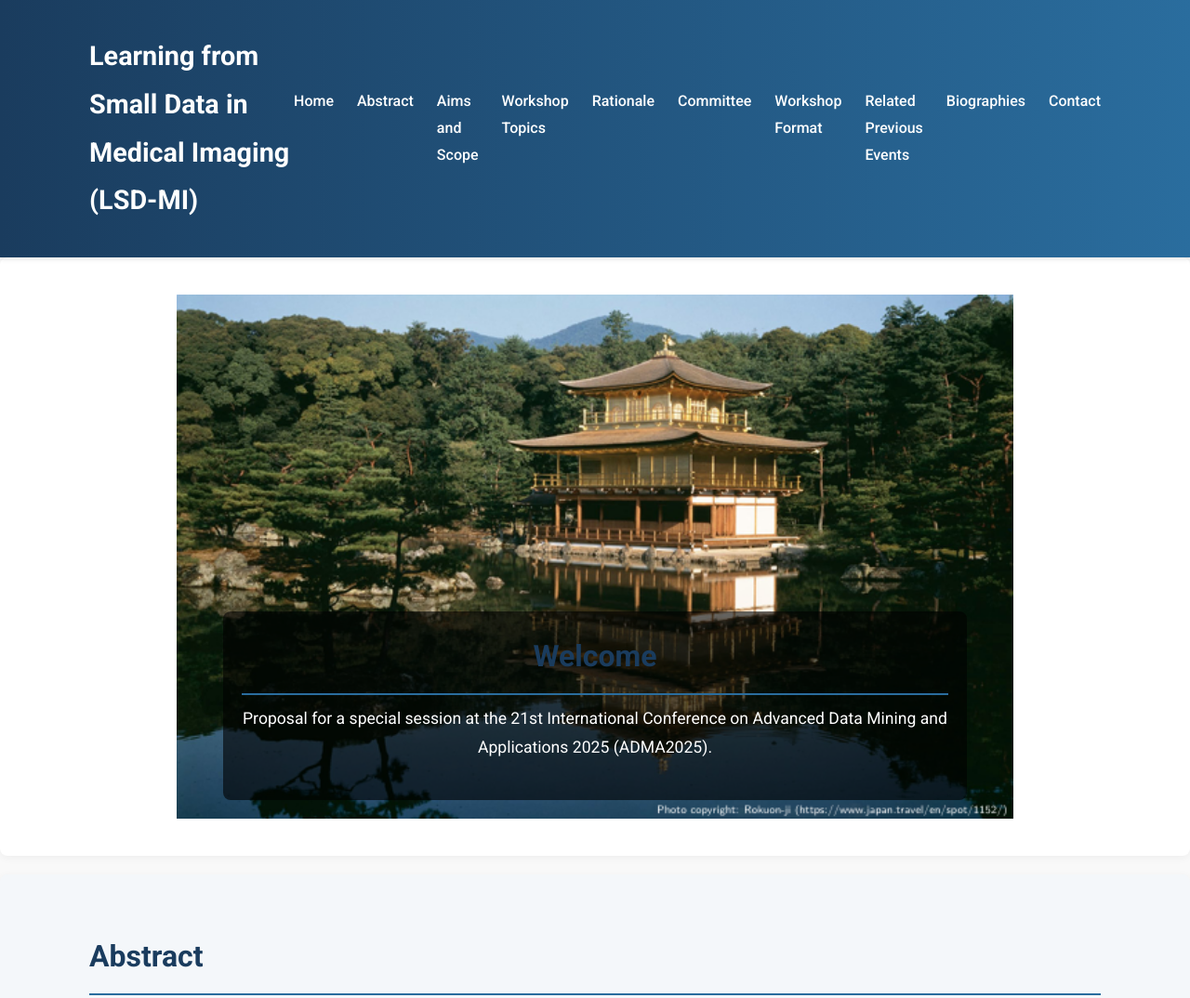
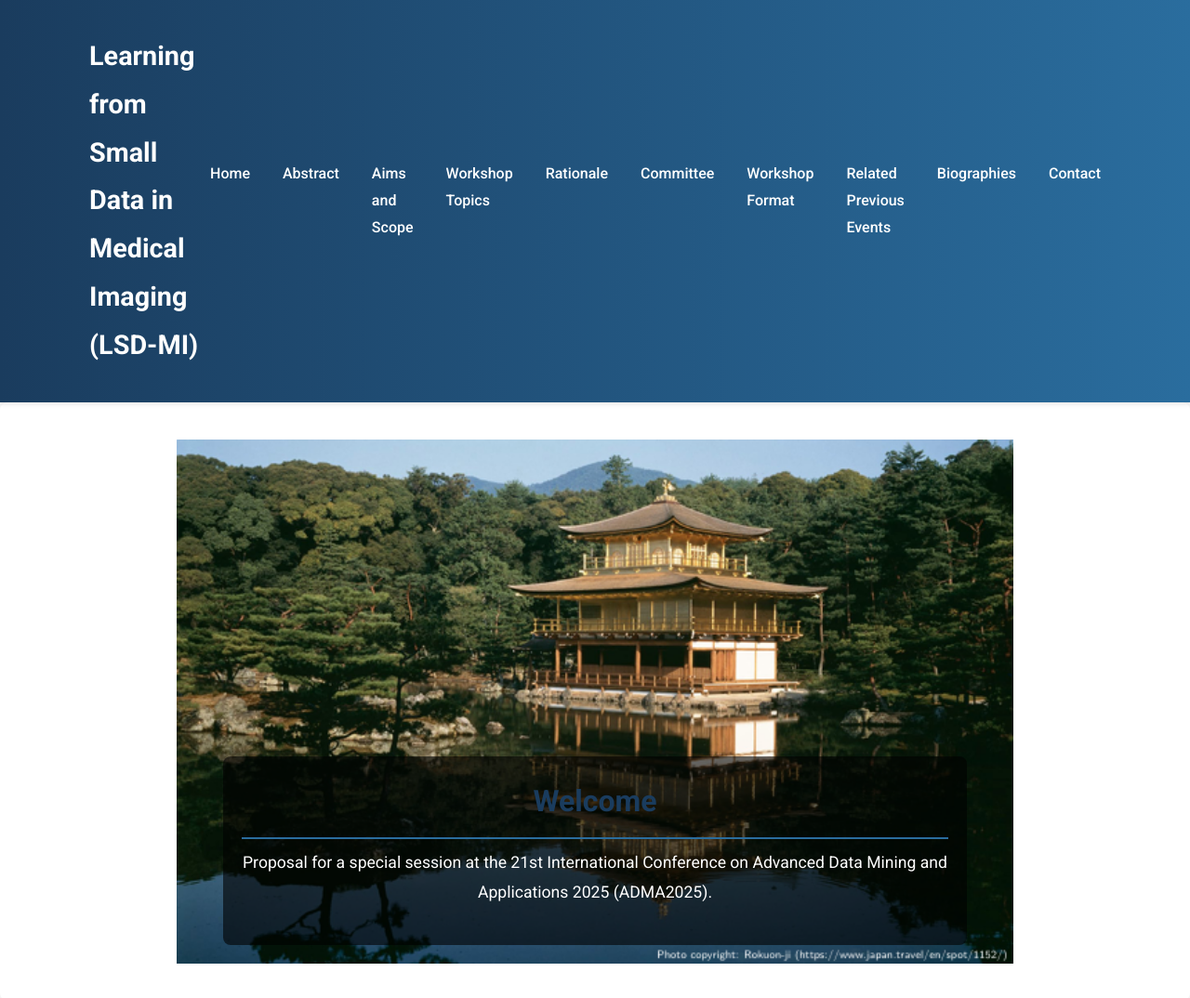
Before and after one commit to Roner1-bit/LSD-MI.github.io, a plain HTML site: page index.html in a window 1280 px wide. Shown: the top 1074 px of the page at 93% size. Drawn offline with Linux system fonts and the light colour scheme.

Commit message:
Update style.css

```diff
--- a/style.css
+++ b/style.css
@@ -48,7 +48,7 @@ header h1 {
 
 header nav ul {
   display: flex;
-  gap: 25px; /* Increased spacing between items for better balance */
+  gap: 35px; /* Increased spacing between items for better balance */
   padding: 0; /* Removed padding to avoid extra space */
   margin: 0;
   list-style: none;
```
